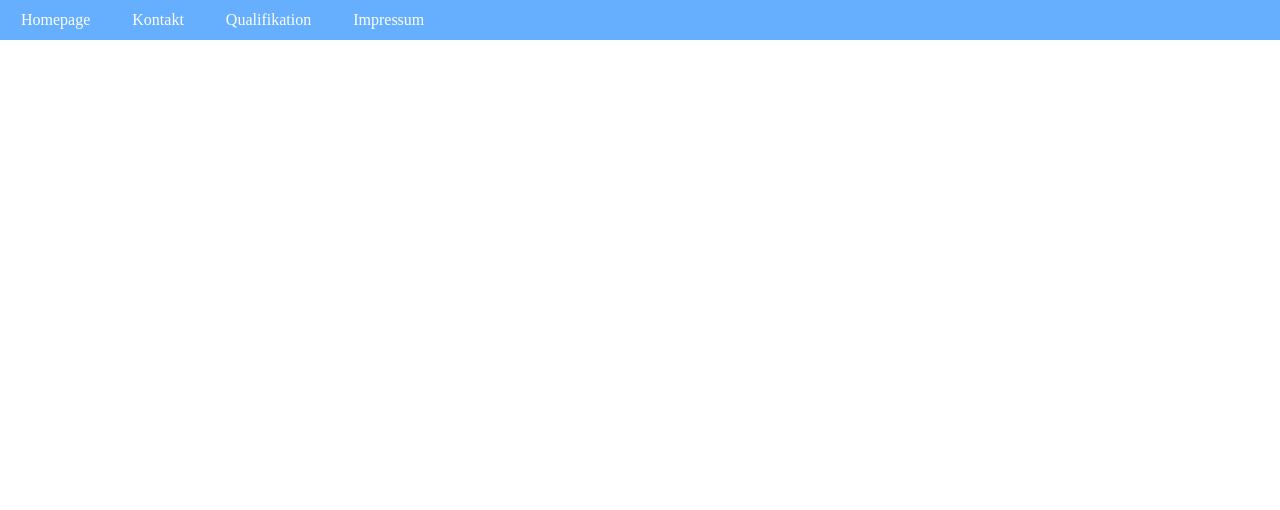
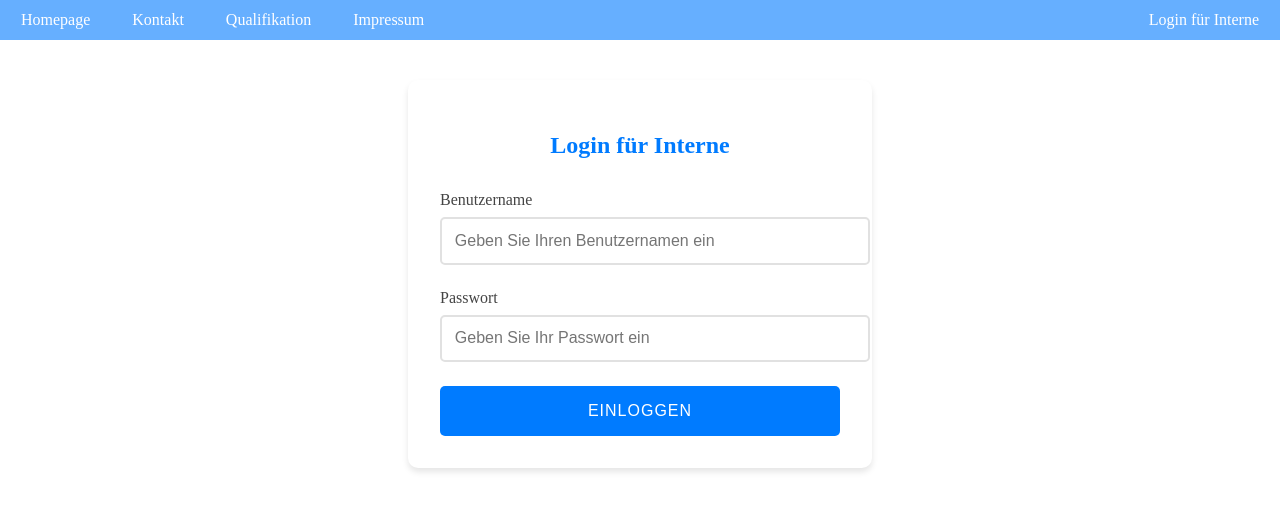
Before and after one commit to Jonasph7/nuxt_web_engineering, a Nuxt app: page /login in a window 1280 px wide. Shown: the top 510 px of the page. Built offline with nearby package versions, Linux system fonts and the light colour scheme.

Commit message:
Anpassung Startseite & Login Seite

```diff
--- a/layouts/default.vue
+++ b/layouts/default.vue
@@ -7,6 +7,8 @@
           <li><NuxtLink to="/contactform" active-class="active-link">Kontakt</NuxtLink></li>
           <li><NuxtLink to="/qualificationform" active-class="active-link">Qualifikation</NuxtLink></li>
           <li><NuxtLink to="/impressum" active-class="active-link">Impressum</NuxtLink></li>
+          <li class="spacer"></li> <!-- Platzhalter, um die Login-Schaltfläche rechtsbündig zu setzen -->
+          <li><NuxtLink to="/login" active-class="active-link">Login für Interne</NuxtLink></li>
         </ul>
       </nav>
     </header>
@@ -46,6 +48,7 @@
   padding: 0;
   display: flex;
   align-items: center;
+  justify-content: space-between;
   height: 100%;
 }
 
@@ -75,6 +78,10 @@
 .active-link {
   border-color: white;
 }
+
+.spacer {
+  flex-grow: 1; /* Dieser Platzhalter sorgt dafür, dass "Login für Interne" rechts ausgerichtet wird */
+}
 </style>
 
 <script>
--- a/pages/index.vue
+++ b/pages/index.vue
@@ -36,6 +36,20 @@
     <li>Fortlaufende Lern- und Entwicklungsmöglichkeiten</li>
   </ul>
 </section>
+
+<section id="requirements">
+  <h2>Anforderungen an Systemadministratoren</h2>
+  <ul>
+    <li>Erfahrung mit Windows- und Linux-Servern</li>
+    <li>Kenntnisse in Netzwerkadministration und -sicherheit</li>
+    <li>Vertrautheit mit Cloud-Computing und Virtualisierungstechnologien</li>
+    <li>Problemlösungs- und Troubleshooting-Fähigkeiten</li>
+    <li>Teamfähigkeit und gute Kommunikationskompetenzen</li>
+    <li>Organisationstalent und Zeitmanagement</li>
+  </ul>
+</section>
+
+
 
 <section id="bewerbung">
     <h2>Bereit für neue Herausforderungen? Jetzt bewerben und Teil unseres Teams werden!</h2>
@@ -164,6 +178,15 @@ button.next { right: 10px; }
   color: #234A5F;
 }
 
+#requirements {
+  display: flex;
+  align-items: center;
+  flex-direction: column;
+  padding-top: 30px;
+  padding-bottom: 30px;
+  color: #234A5F;
+}
+
 #contact-us {
   display: flex;
   align-items: center;
--- /dev/null
+++ b/pages/login.vue
@@ -0,0 +1,117 @@
+<template>
+  <div class="login-container">
+    <h2>Login für Interne</h2>
+    <form @submit.prevent="onSubmit">
+      <div class="form-field">
+        <label for="username">Benutzername</label>
+        <input type="text" id="username" v-model="username" placeholder="Geben Sie Ihren Benutzernamen ein" required />
+      </div>
+      <div class="form-field">
+        <label for="password">Passwort</label>
+        <input type="password" id="password" v-model="password" placeholder="Geben Sie Ihr Passwort ein" required />
+      </div>
+      <button type="submit">Einloggen</button>
+    </form>
+  </div>
+</template>
+
+<script>
+export default {
+  data() {
+    return {
+      username: '',
+      password: ''
+    };
+  },
+  methods: {
+    onSubmit() {
+      // Beispiel für eine Backend-Verbindung: POST-Anfrage senden
+      const credentials = {
+        username: this.username,
+        password: this.password
+      };
+
+      fetch('https://example-backend.com/api/login', {
+        method: 'POST',
+        headers: { 'Content-Type': 'application/json' },
+        body: JSON.stringify(credentials)
+      })
+        .then(response => {
+          if (!response.ok) {
+            throw new Error('Login fehlgeschlagen');
+          }
+          return response.json();
+        })
+        .then(data => {
+          alert('Login erfolgreich!');
+          // Beispielweise einen Token speichern oder zur Dashboard-Seite navigieren
+        })
+        .catch(error => {
+          alert(error.message);
+        });
+    }
+  }
+};
+</script>
+
+<style scoped>
+.login-container {
+  max-width: 400px;
+  margin: 5rem auto;
+  padding: 2rem;
+  background: #ffffff;
+  border-radius: 10px;
+  box-shadow: 0 4px 6px rgba(0, 0, 0, 0.1);
+  text-align: center;
+}
+
+.login-container h2 {
+  color: #007BFF;
+  margin-bottom: 2rem;
+}
+
+.form-field {
+  margin-bottom: 1.5rem;
+  text-align: left;
+}
+
+.form-field label {
+  display: block;
+  margin-bottom: 0.5rem;
+  color: #444444;
+}
+
+.form-field input {
+  width: 100%;
+  padding: 0.8rem;
+  border: 2px solid #e1e1e1;
+  border-radius: 5px;
+  font-size: 1rem;
+}
+
+.form-field input:focus {
+  border-color: #007BFF;
+  outline: none;
+  box-shadow: 0 0 0 3px rgba(0, 123, 255, 0.2);
+}
+
+button {
+  width: 100%;
+  padding: 1rem;
+  background-color: #007BFF;
+  color: white;
+  border: none;
+  border-radius: 5px;
+  cursor: pointer;
+  font-size: 1rem;
+  text-transform: uppercase;
+  letter-spacing: 1px;
+  transition: all 0.3s ease;
+}
+
+button:hover {
+  background-color: #0056b3;
+  transform: translateY(-2px);
+  box-shadow: 0 4px 8px rgba(0, 0, 0, 0.2);
+}
+</style>
```
Lines whose indentation alone changed are shown as unchanged.
